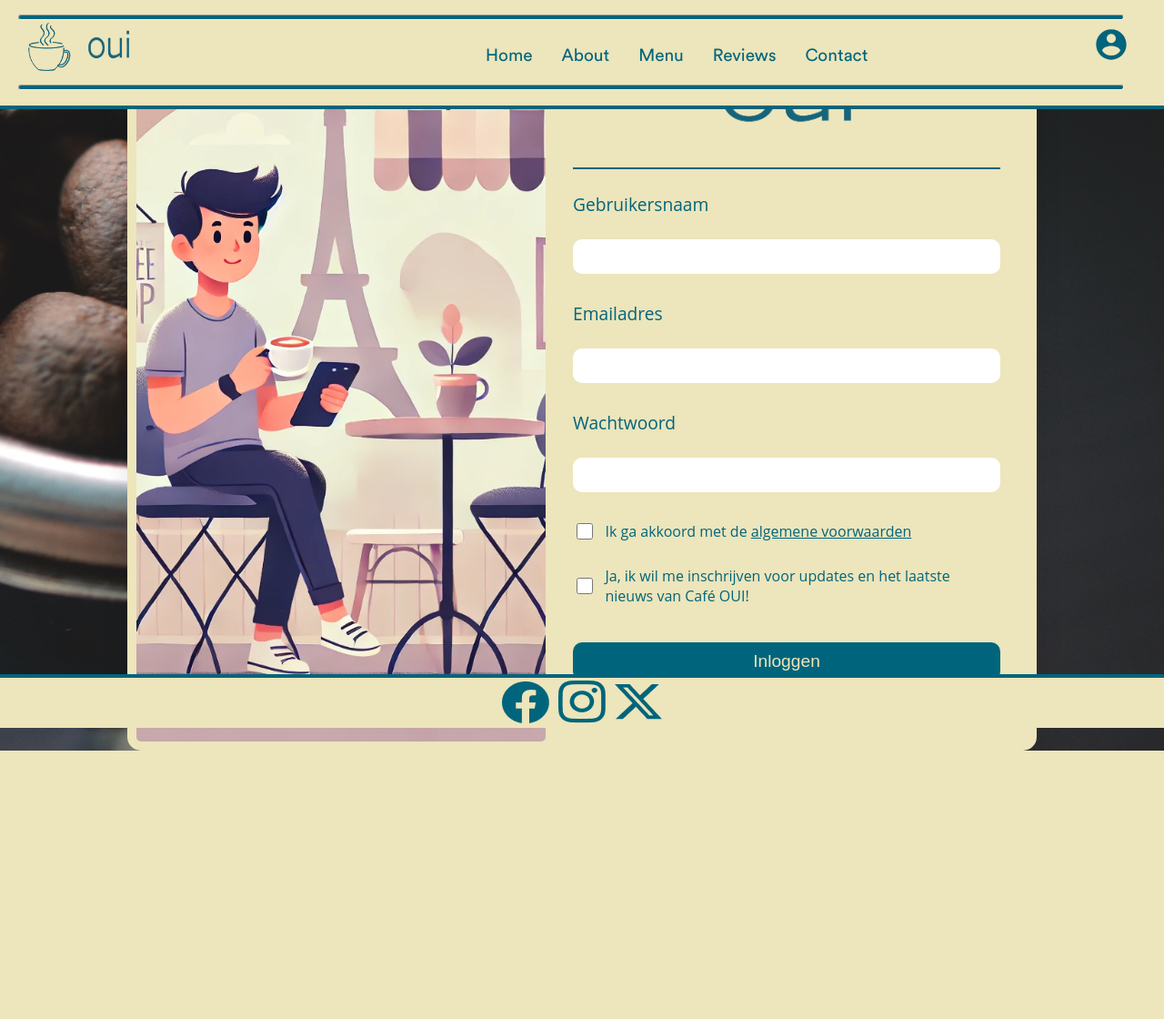
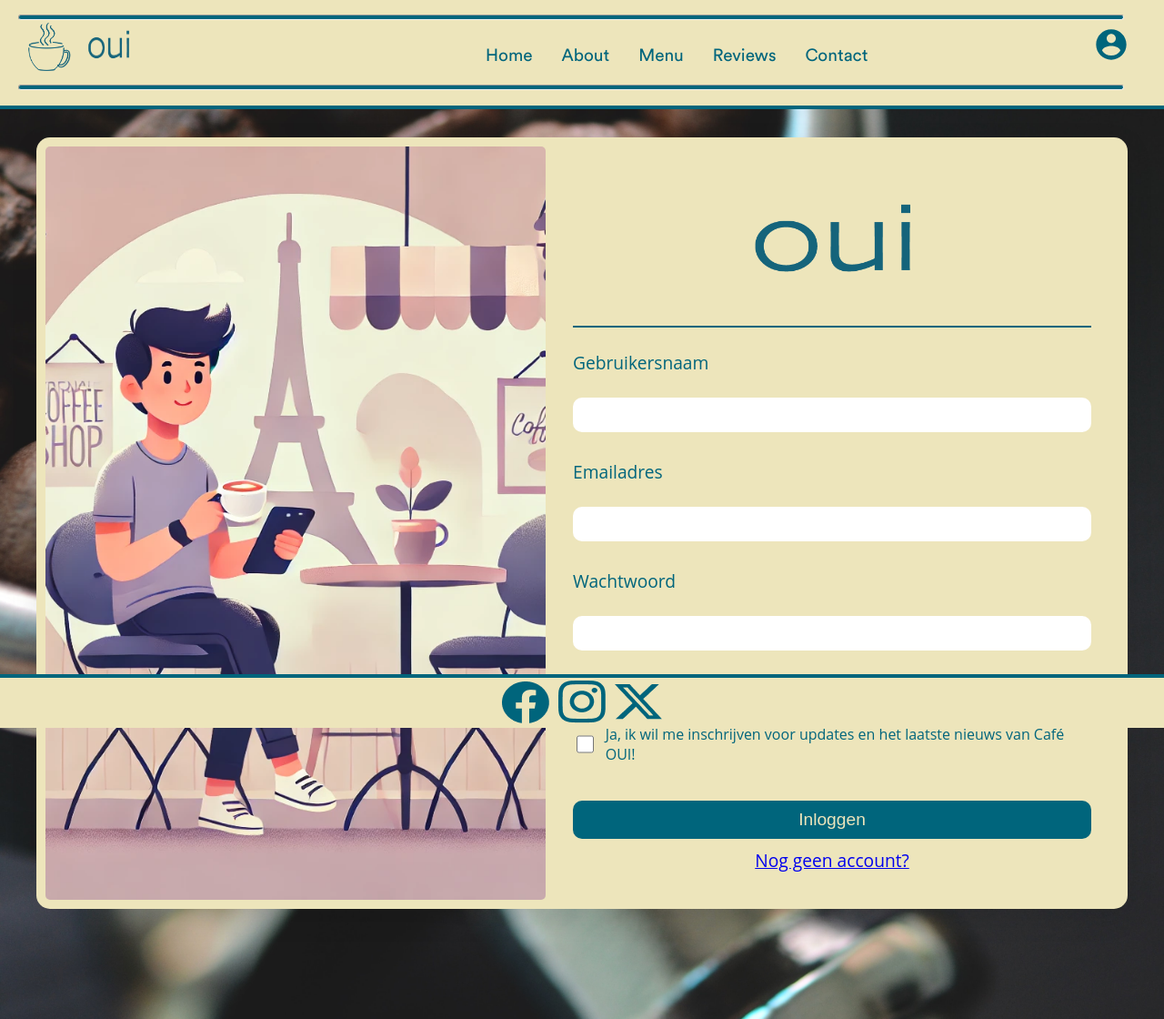
Before and after one commit to StefanSpitse4pm/OUI, a PHP site: page /content/loginPage.php in a window 1280 px wide. Shown: the whole page at 91% size. Before the commit the page ends 825 px from the top, so only its background shows below. Run offline with PHP 8.4, Linux system fonts and the light colour scheme.

Commit message:
debugging

```diff
--- a/css/loginPage.css
+++ b/css/loginPage.css
@@ -24,7 +24,7 @@ body {
     display: flex;
     justify-content: center;
     align-items: center;
-    height: 100vh;
+    height: 140vh;
     position: relative;
     background-image: url('../Img/pexels-chevanon-photography-333523.jpg');
     background-size: cover;
@@ -43,7 +43,7 @@ main {
     background-color: var(--yellow);
     border-radius: 15px;
     color: var(--blue);
-    max-width: 1000px;
+    max-width: 1200px;
     width: 100%;
     box-shadow: 0px 10px 30px rgba(0, 0, 0, 0.1);
     text-align: center;
```
